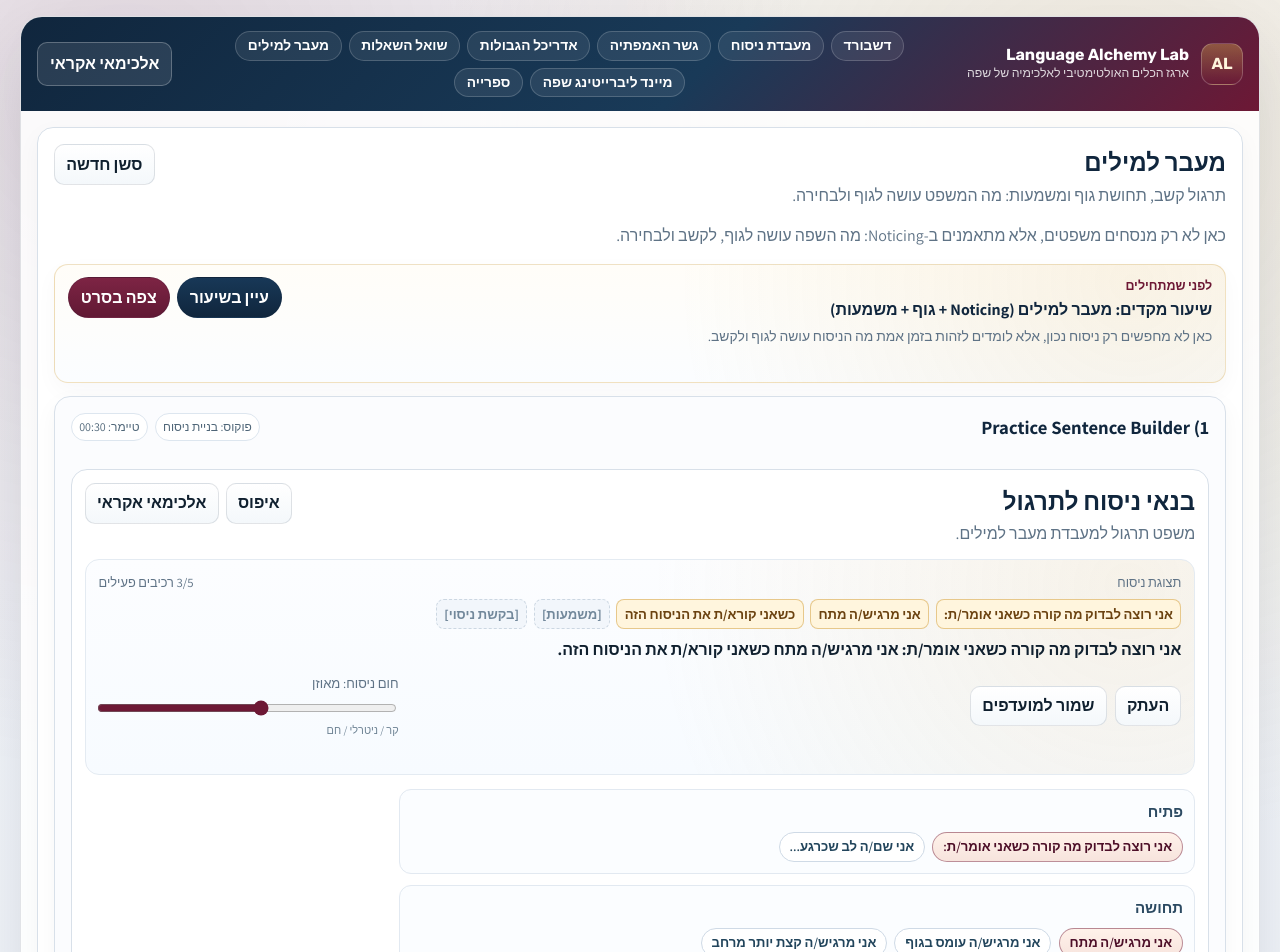
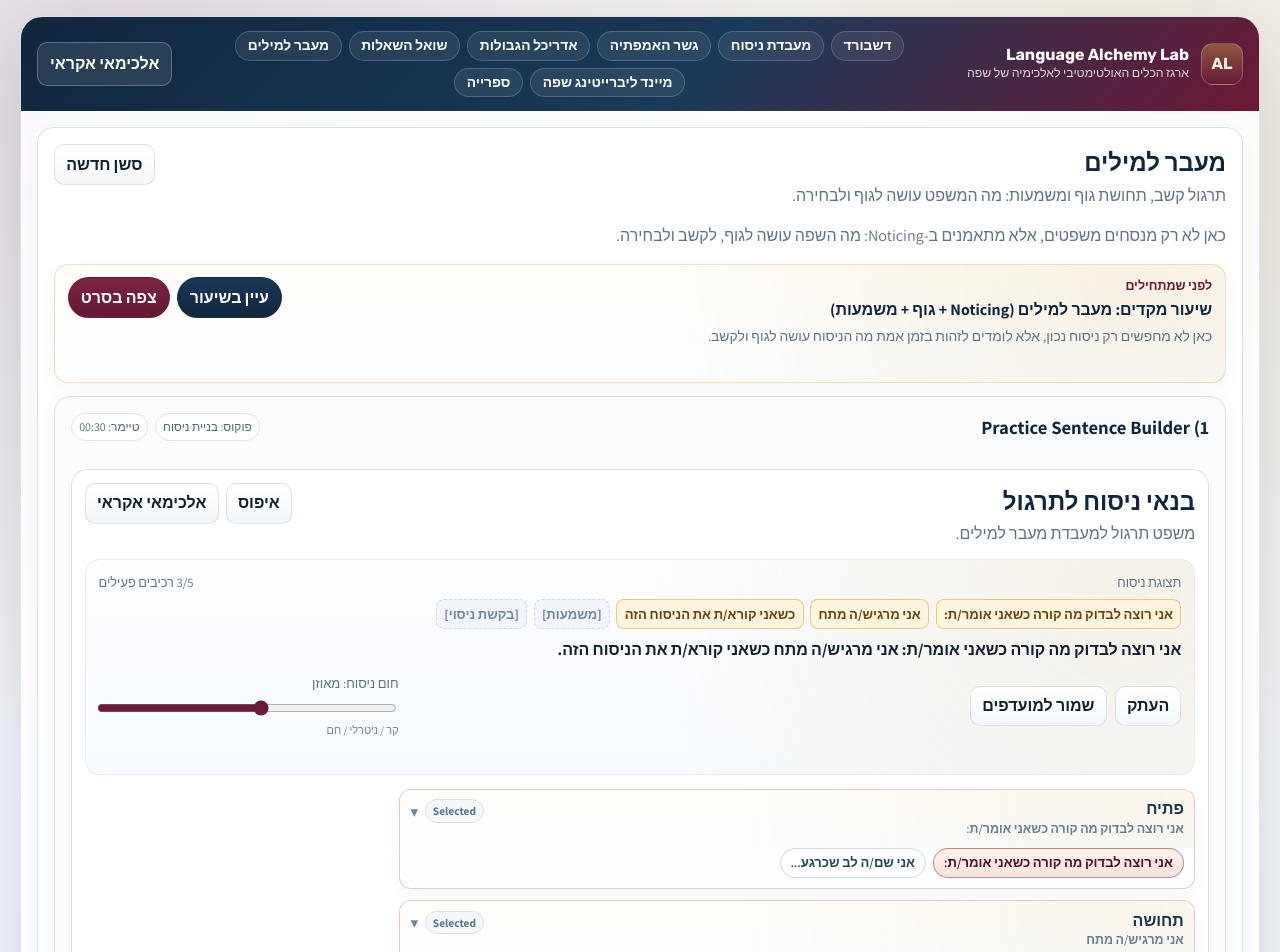
Before and after one commit to streamDragon/language-alchemy, a React (Vite) app: page /lab/beyond in a window 1280 px wide. Shown: the top 952 px of the page. Built offline with nearby package versions, Linux system fonts and the light colour scheme.

Commit message:
Collapse chip categories into menu sections

```diff
--- a/src/components/alchemy/AlchemyEngine.jsx
+++ b/src/components/alchemy/AlchemyEngine.jsx
@@ -2,6 +2,7 @@ import { useEffect, useMemo, useState } from 'react'
 import { getLabConfig } from '../../data/labsConfig'
 import { useAppState } from '../../state/appStateContext'
 import LabLessonPrompt from '../layout/LabLessonPrompt'
+import MenuSection from '../layout/MenuSection'
 import {
   activeChipBanksForTemplate,
   buildSentence,
@@ -98,6 +99,9 @@ export default function AlchemyEngine({
   const banks = activeChipBanksForTemplate(lab, draft.templateId)
 
   const activeCount = tokens.filter((token) => token.value).length
+  const warmthVariantKey = draft.warmth <= 33 ? 'cold' : draft.warmth <= 66 ? 'neutral' : 'warm'
+  const chipTextForCurrentWarmth = (chip) =>
+    chip.textVariants ? chip.textVariants[warmthVariantKey] ?? chip.textVariants.neutral : ''
 
   const setDraft = (updater) => {
     updateDraft(labId, updater)
@@ -223,16 +227,25 @@ export default function AlchemyEngine({
 
       <div className="alchemy-layout">
         <div className="chip-bank-panel">
-          {banks.map((bank) => (
-            <section key={bank.id} className="chip-bank">
-              <h3>{bank.labelHe}</h3>
+          {banks.map((bank, index) => {
+            const selectedChipId = draft.selectedBySlot?.[bank.slotId]
+            const selectedChip = bank.chips.find((chip) => chip.id === selectedChipId)
+            const selectedText = selectedChip ? chipTextForCurrentWarmth(selectedChip) : ''
+
+            return (
+              <MenuSection
+                key={bank.id}
+                title={bank.labelHe}
+                subtitle={selectedText || undefined}
+                badgeText={selectedChipId ? 'Selected' : bank.optional ? 'Optional' : 'Choose'}
+                defaultOpen={index === 0 || Boolean(selectedChipId)}
+                compact={compact}
+              >
+                <div className="chip-bank chip-bank--embedded">
                   <div className="chips-wrap">
                     {bank.chips.map((chip) => {
-                  const text = chip.textVariants
-                    ? chip.textVariants[draft.warmth <= 33 ? 'cold' : draft.warmth <= 66 ? 'neutral' : 'warm'] ??
-                      chip.textVariants.neutral
-                    : ''
-                  const selected = draft.selectedBySlot?.[bank.slotId] === chip.id
+                      const text = chipTextForCurrentWarmth(chip)
+                      const selected = selectedChipId === chip.id
                       return (
                         <button
                           key={chip.id}
@@ -250,8 +263,8 @@ export default function AlchemyEngine({
                     {bank.optional && (
                       <button
                         type="button"
-                    className={`chip ${!draft.selectedBySlot?.[bank.slotId] ? 'chip--selected' : ''}`}
-                    aria-pressed={!draft.selectedBySlot?.[bank.slotId]}
+                        className={`chip ${!selectedChipId ? 'chip--selected' : ''}`}
+                        aria-pressed={!selectedChipId}
                         onClick={() =>
                           setDraft((current) => ({
                             ...current,
@@ -263,12 +276,14 @@ export default function AlchemyEngine({
                           }))
                         }
                       >
-                    ללא
+                        None
                       </button>
                     )}
                   </div>
-            </section>
-          ))}
+                </div>
+              </MenuSection>
+            )
+          })}
         </div>
 
         {showCoach && <CoachPanel lab={lab} draft={draft} sentence={sentence} tags={tags} />}
--- /dev/null
+++ b/src/components/layout/MenuSection.jsx
@@ -0,0 +1,40 @@
+import { useState } from 'react'
+
+export default function MenuSection({
+  title,
+  subtitle,
+  badgeText,
+  defaultOpen = false,
+  compact = false,
+  className = '',
+  children,
+}) {
+  const [isOpen, setIsOpen] = useState(defaultOpen)
+
+  const classes = ['menu-section', isOpen ? 'is-open' : '', compact ? 'menu-section--compact' : '', className]
+    .filter(Boolean)
+    .join(' ')
+
+  return (
+    <section className={classes}>
+      <button
+        type="button"
+        className="menu-section__toggle"
+        aria-expanded={isOpen}
+        onClick={() => setIsOpen((prev) => !prev)}
+      >
+        <span className="menu-section__titleWrap">
+          <span className="menu-section__title">{title}</span>
+          {subtitle ? <span className="menu-section__subtitle">{subtitle}</span> : null}
+        </span>
+        <span className="menu-section__meta">
+          {badgeText ? <span className="menu-section__badge">{badgeText}</span> : null}
+          <span className="menu-section__chevron" aria-hidden="true">
+            {isOpen ? '▾' : '▸'}
+          </span>
+        </span>
+      </button>
+      {isOpen && <div className="menu-section__body">{children}</div>}
+    </section>
+  )
+}
--- a/src/styles/app.css
+++ b/src/styles/app.css
@@ -717,6 +717,99 @@ button:hover {
   gap: 0.7rem;
 }
 
+.menu-section {
+  border: 1px solid #dde6ef;
+  border-radius: 12px;
+  background: linear-gradient(180deg, #ffffff 0%, #fbfdff 100%);
+  overflow: hidden;
+}
+
+.menu-section.is-open {
+  border-color: rgba(109, 24, 53, 0.22);
+  box-shadow: 0 8px 20px rgba(16, 38, 61, 0.03);
+}
+
+.menu-section__toggle {
+  width: 100%;
+  border: none;
+  border-radius: 0;
+  padding: 0.7rem 0.75rem;
+  background: transparent;
+  display: flex;
+  align-items: flex-start;
+  justify-content: space-between;
+  gap: 0.7rem;
+  text-align: start;
+}
+
+.menu-section__toggle:hover {
+  background: rgba(248, 251, 255, 0.8);
+}
+
+.menu-section.is-open .menu-section__toggle {
+  background:
+    radial-gradient(circle at 95% 14%, rgba(211, 165, 74, 0.08), transparent 55%),
+    linear-gradient(180deg, #fffdf8 0%, #fbfdff 100%);
+}
+
+.menu-section__titleWrap {
+  min-width: 0;
+  display: grid;
+  gap: 0.16rem;
+}
+
+.menu-section__title {
+  color: #1a364e;
+  font-weight: 700;
+  line-height: 1.2;
+}
+
+.menu-section__subtitle {
+  color: #667f92;
+  font-size: 0.78rem;
+  line-height: 1.35;
+  overflow: hidden;
+  text-overflow: ellipsis;
+  white-space: nowrap;
+  max-width: 48ch;
+}
+
+.menu-section__meta {
+  display: inline-flex;
+  align-items: center;
+  gap: 0.4rem;
+  flex: 0 0 auto;
+}
+
+.menu-section__badge {
+  border-radius: 999px;
+  border: 1px solid #d7e1ea;
+  background: #f4f8fb;
+  color: #5b7387;
+  font-size: 0.72rem;
+  font-weight: 700;
+  padding: 0.12rem 0.45rem;
+}
+
+.menu-section__chevron {
+  color: #6f8598;
+  font-size: 0.95rem;
+  line-height: 1;
+  margin-top: 0.1rem;
+}
+
+.menu-section__body {
+  padding: 0 0.75rem 0.75rem;
+}
+
+.menu-section--compact .menu-section__toggle {
+  padding: 0.6rem 0.65rem;
+}
+
+.menu-section--compact .menu-section__body {
+  padding: 0 0.65rem 0.65rem;
+}
+
 .chip-bank {
   border: 1px solid #e2e9f1;
   border-radius: 12px;
@@ -729,6 +822,17 @@ button:hover {
   margin: 0 0 0.5rem;
   color: #2c4a62;
   font-size: 0.94rem;
+}
+
+.chip-bank--embedded {
+  border: none;
+  background: transparent;
+  padding: 0;
+}
+
+.chip-bank--embedded h3,
+.chip-bank--embedded h4 {
+  display: none;
 }
 
 .chips-wrap {
```
Lines whose indentation alone changed are shown as unchanged.
